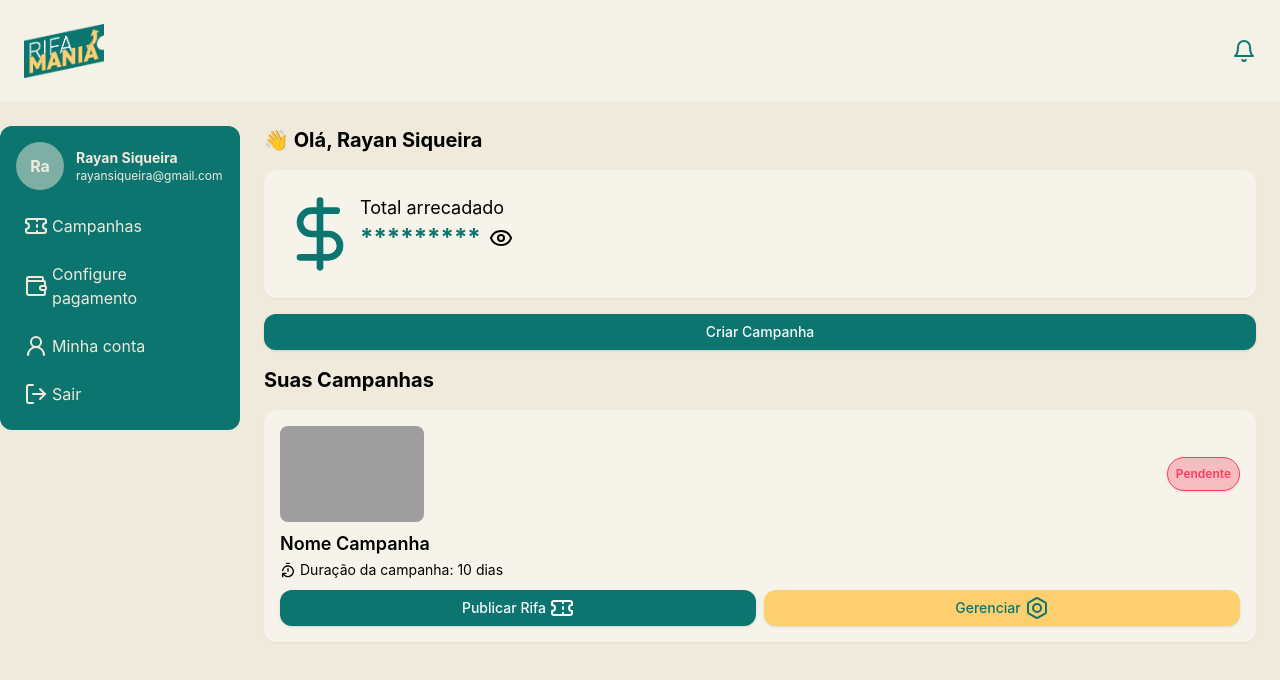
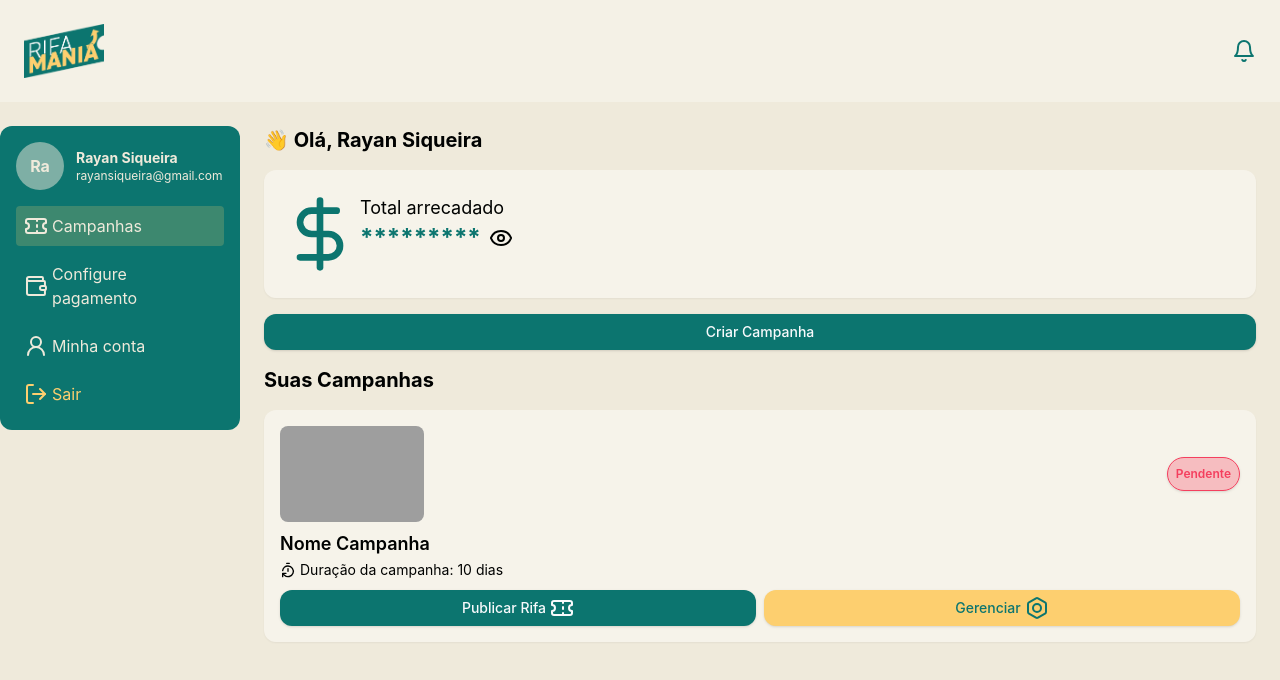
Before and after one commit to Rayan-Aguiar/rifa_mania, a React (Vite) app in the folder Web-RifaMania/: page /home in a window 1280 px wide. Shown: the top 680 px of the page. Built offline with nearby package versions, Linux system fonts and the light colour scheme; grey boxes are pictures that could not be loaded.

Commit message:
feat: add navlink in url list

```diff
--- a/Web-RifaMania/src/common/layout.tsx
+++ b/Web-RifaMania/src/common/layout.tsx
@@ -1,46 +1,56 @@
 import LogoImg from "@/assets/Rifamania-logo.png"
 import { Bell, LogOut, Ticket, User2Icon, Wallet } from "lucide-react"
-import { Link } from "react-router-dom"
-import { Outlet } from "react-router-dom"
+import { NavLink, Outlet } from "react-router-dom"
 
-export default function Layout(){
+export default function Layout() {
   return (
     <div className="w-full min-h-svh bg-whiteCustom">
       <header className="h-fit bg-white/30 p-6">
         <div className="container mx-auto flex justify-between items-center">
           <img src={LogoImg} alt="logo rifa mania" className="w-20" />
-                    <Bell  className="text-raffle-main"/>
+          <Bell className="text-raffle-main" />
         </div>
       </header>
       <main className="flex container mx-auto py-6">
-                <aside className="h-fit w-60 bg-raffle-main rounded-xl p-4  flex flex-col ">
-                    <div className="flex items-center gap-3 ">
+        <aside className="h-fit w-60 bg-raffle-main rounded-xl p-4 flex flex-col">
+          <div className="flex items-center gap-3">
             <div className="rounded-full h-12 w-12 bg-whiteCustom/50 flex justify-center items-center text-whiteCustom font-bold">Ra</div>
             <div>
               <p className="text-sm text-whiteCustom font-bold">Rayan Siqueira</p>
               <p className="text-xs text-whiteCustom truncate">rayansiqueira@gmail.com</p>
             </div>
           </div>
-                    <ul className="mt-4 text-whiteCustom flex flex-col gap-2 ">
-                        <Link to="/home">
-                            <li className="flex gap-1 items-center hover:bg-raffle-highlight/20 rounded p-2 cursor-pointer"><Ticket /> Campanhas</li>
-                        </Link>
-                        <Link to="/metodo-pagamento">
-                            <li className="flex gap-1 items-center hover:bg-raffle-highlight/20 rounded p-2 cursor-pointer"><Wallet /> Configure pagamento</li>
-                        </Link>
-                        <Link to="/perfil">
-                            <li className="flex gap-1 items-center hover:bg-raffle-highlight/20 rounded p-2 cursor-pointer"><User2Icon/> Minha conta</li>
-                        </Link>
-                        <li className="flex gap-1 items-center hover:bg-raffle-highlight/20 rounded p-2 cursor-pointer"><LogOut/> Sair</li>
+          <ul className="mt-4 text-whiteCustom flex flex-col gap-2">
+            <NavLink
+              to="/home"
+              className={({ isActive }) =>
+                isActive ? "flex gap-1 items-center bg-raffle-highlight/20 rounded p-2 cursor-pointer" : "flex gap-1 items-center hover:bg-raffle-highlight/20 rounded p-2 cursor-pointer"
+              }>
+              <Ticket /> Campanhas
+            </NavLink>
+            <NavLink
+              to="/metodo-pagamento"
+              className={({ isActive }) =>
+                isActive ? "flex gap-1 items-center bg-raffle-highlight/20 rounded p-2 cursor-pointer" : "flex gap-1 items-center hover:bg-raffle-highlight/20 rounded p-2 cursor-pointer"
+              }>
+              <Wallet /> Configure pagamento
+            </NavLink>
+            <NavLink
+              to="/perfil"
+              className={({ isActive }) =>
+                isActive ? "flex gap-1 items-center bg-raffle-highlight/20 rounded p-2 cursor-pointer" : "flex gap-1 items-center hover:bg-raffle-highlight/20 rounded p-2 cursor-pointer"
+              }>
+              <User2Icon /> Minha conta
+            </NavLink>
+            <li className="flex gap-1 items-center p-2 cursor-pointer text-raffle-highlight">
+              <LogOut /> Sair
+            </li>
           </ul>
-
         </aside>
-                <div className="flex-grow px-6 ">
-                    <Outlet/>
+        <div className="flex-grow px-6">
+          <Outlet />
         </div>
-
       </main>
-
     </div>
   )
 }
```
Lines whose indentation alone changed are shown as unchanged.
